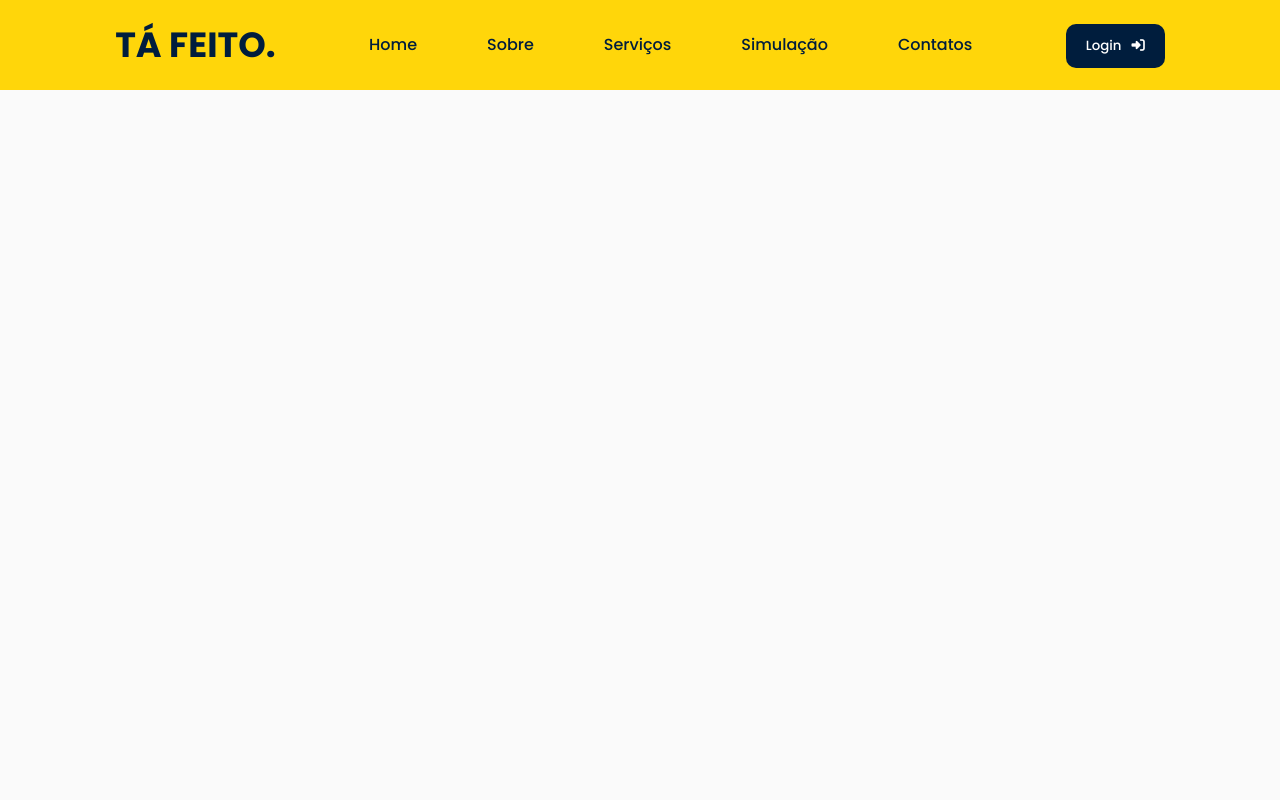
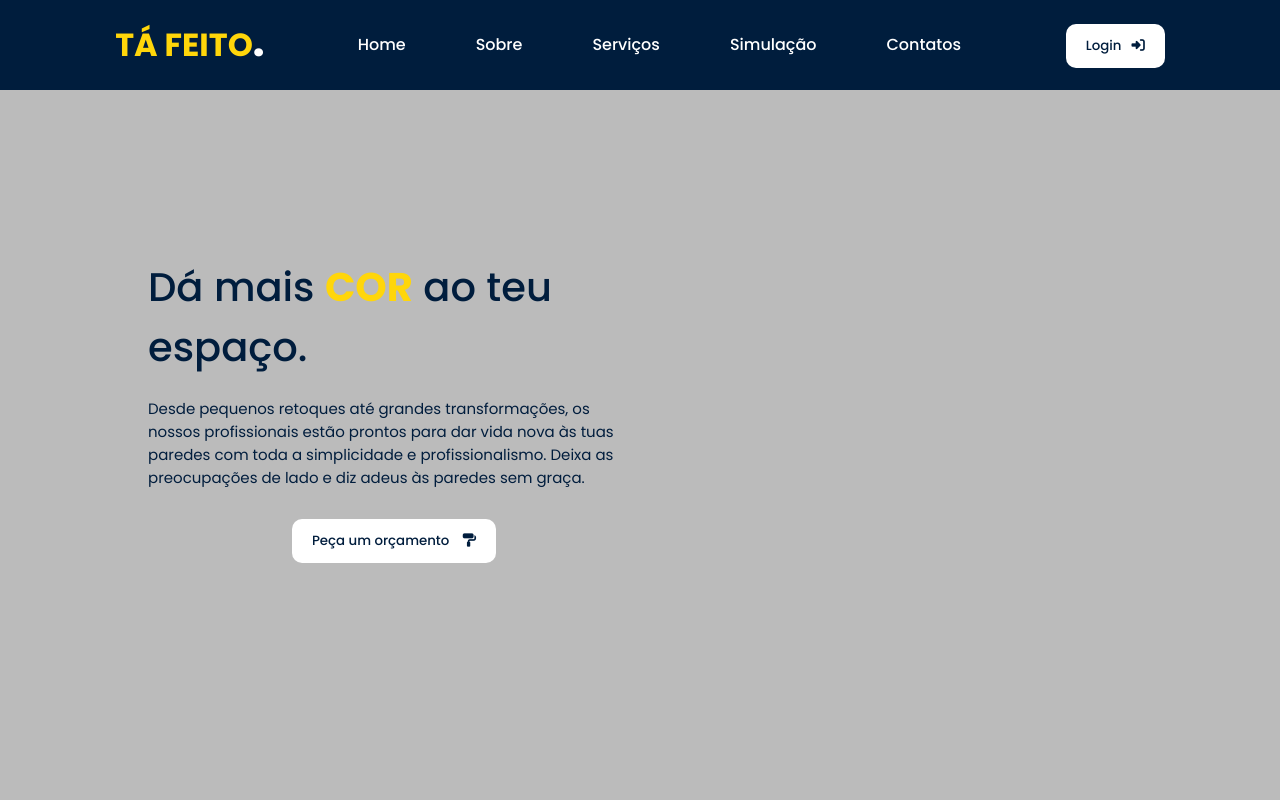
Before and after one commit to jvsmatos/tafeito-personal-project, a PHP site: page / in a window 1280 px wide. Run offline with PHP 8.4, Linux system fonts and the light colour scheme; some libraries are stand-ins or nearby versions.

Commit message:
adjusts to navigation + first steps of main section (starting w/ hero section)

```diff
--- a/css/style.css
+++ b/css/style.css
@@ -10,10 +10,10 @@
     --text-color-second: #001D3D;
     --text-color-third: #FFD60A;
 
-    --first-color: #FFD60A;
+    --first-color: #001D3D;
     --first-color-hover: #001D3D;
 
-    --second-color: #001D3D;
+    --second-color: #FFD60A;
     --third-color: #D9D9D9;
     --first-shadow-color: rgba(0, 0, 0, 0.1);
 }
@@ -60,17 +60,17 @@ html{
 .btn{
     font-weight: 500;
     padding: 12px 20px;
-    background: var(--second-color);
+    background: var(--color-white);
     border: none;
     border-radius: 10px;
     cursor: pointer;
     transition: .4s;
-    color: var(--color-white);
+    color: var(--first-color);
 }
 
 .btn:hover{
-    color: var(--second-color);
-    background: var(--color-white);
+    color: var(--first-color);
+    background: var(--second-color);
 }
 
 .btn>i{
@@ -107,10 +107,18 @@ nav{
 }
 
 .nav-name{
-    font-size: 35px;
+    font-size: 32px;
     font-weight: bolder;
     text-transform: uppercase;
     color: var(--second-color);
+}
+
+.nav-logo span{
+    position: absolute;
+    top: -4px;
+    right: -12px;
+    font-size: 1.35em;
+    color: var(--color-white);
 }
 
 .nav-menu, .nav_menu_list{
@@ -124,10 +132,15 @@ nav{
 
 .nav-link{
     text-decoration: none;
-    color: var(--second-color);
+    color: var(--color-white);
     font-weight: 500;
     padding-inline: 15px;
     margin-inline: 20px;
+    transition: transform 0.3s ease-in-out, color 0.3s ease;;
+}
+
+.nav-link:hover{
+    color: var(--second-color);
 }
 
 .nav-menu-btn{
@@ -137,6 +150,7 @@ nav{
 .nav-menu-btn i{
     font-size: 28px;
     cursor: pointer;
+    color: var(--color-white);;
     transition: transform 0.3s ease-in-out, color 0.3s ease;
 }
 
@@ -145,7 +159,53 @@ nav{
 }
 
 
+/* ------ CONTAINER ----- */
+.wrapper{
+    padding-inline: 10vw;
+    background: #BBB;
+}
 
+.featured-box{
+    position: relative;
+    display: flex;
+    height: 100vh;
+    min-height: 700px;
+}
+
+.featured-text{
+    position: relative;
+    display: flex;
+    justify-content: center;
+    align-items: center;
+    min-height: 80vh;
+    flex-direction: column;
+    width: 50%;
+    padding-left:20px;
+}
+
+.featured-name{
+    font-size: 40px;
+    font-weight: 500;
+    color: var(--first-color);
+    margin-block: 20px;
+}
+
+.typedText{
+    text-transform: uppercase;
+    color: var(--second-color);
+    font-weight: bold;
+}
+
+.featured-text-info{
+    font-size: 15px;
+    margin-bottom: 30px;
+    color: var(--first-color);
+}
+
+.featured-text-btn{
+    display: flex;
+    gap: 20px;
+}
 
 
 /* ----- MEDIA QUERY == 900px / RESPONSIVE ----- */
@@ -165,7 +225,7 @@ nav{
         flex-direction: column;
         justify-content: center;
         align-items: center;
-        background: rgba(255, 255, 255, 0.7);
+        background: var(--third-color);
         backdrop-filter: blur(20px);
         width: 100%;
         min-height: 450px;
--- a/index.html
+++ b/index.html
@@ -17,7 +17,7 @@
         <nav id="header">
             <div class="nav-logo">
                 <a href="#">
-                    <p class="nav-name">Tá Feito.</p>
+                    <p class="nav-name">Tá Feito<span>.</span></p>
                 </a>
             </div>
             <div class="nav-menu" id="myMenu">
@@ -54,11 +54,26 @@
 
 
 
-    <!-- MAIN -->
-
-
-
-
+        <!-- MAIN -->
+        <main class="wrapper">
+            <!-- HERO SECTION -->
+            <section class="featured-box" id="home">
+                <div class="featured-text">
+                    <div class="featured-name">
+                        <p>Dá mais <span class="typedText">cor</span> ao teu espaço.</p>
+                    </div>
+                    <div class="featured-text-info">
+                        <p>
+                            Desde pequenos retoques até grandes transformações, os nossos profissionais estão prontos para dar vida nova às tuas paredes com toda a simplicidade e profissionalismo.
+                            Deixa as preocupações de lado e diz adeus às paredes sem graça.
+                        </p>
+                    </div>
+                    <div class="featured-text-btn">
+                        <button class="btn">Peça um orçamento <i class="fa-solid fa-paint-roller"></i></button>
+                    </div>
+                </div>
+            </section>
+        </main>
 
     <!-- FOOTER -->
 
--- a/js/script.js
+++ b/js/script.js
@@ -16,3 +16,23 @@
             menuBtn2.className = "fa-solid fa-bars";
         }
     }
+
+/* ----- SHADOW ON NAVIGATION WHEN SCROLLING ----- */
+    window.onscroll = function(){
+        headerShadow();
+    }
+
+    function headerShadow(){
+        const navHeader = document.getElementById("header");
+
+        if(document.body.scrollTop > 50 || document.documentElement.scrollTop > 50){
+
+            navHeader.style.boxShadow   = "0 2px 6px rgba(0, 0, 0, 0.2)";
+            navHeader.style.height      = "70px";
+            navHeader.style.lineHeight  = "70px";
+        }else{
+            navHeader.style.boxShadow   = "none";
+            navHeader.style.height      = "90px";
+            navHeader.style.lineHeight  = "90px";
+        }
+    }
```
